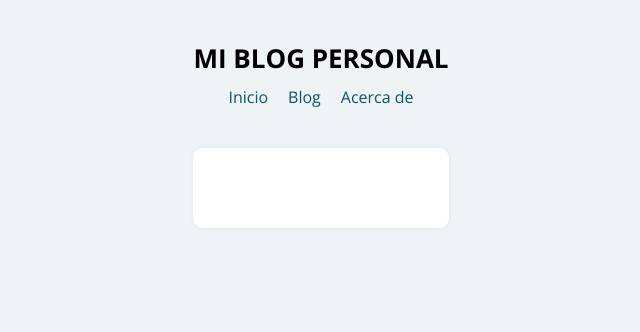
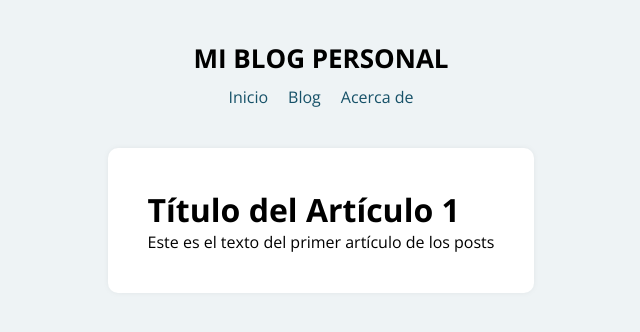
Before and after one commit to Sisifo-G/blog-react-router, a React (Create React App) app: page /post/1 in a window 1280 px wide. Shown: the top 332 px of the page, without its empty margins (319-959 px from the left). Built offline with nearby package versions, Linux system fonts and the light colour scheme.

Commit message:
Página Error404 agregada

```diff
--- a/src/App.js
+++ b/src/App.js
@@ -1,11 +1,13 @@
 
 import React from 'react';
 import styled from 'styled-components';
-import { BrowserRouter, Route } from 'react-router-dom';
+import { BrowserRouter, Route, Switch } from 'react-router-dom';
 import Header from './components/Header';
 import Inicio from './components/Inicio';
 import Blog from './components/Blog';
 import AcercaDe from './components/AcercaDe';
+import Post from './components/Post';
+import Error404 from './components/Error404';
 
 const ContenedorPrincipal = styled.div`
   padding: 40px;
@@ -26,9 +28,13 @@ function App() {
       <ContenedorPrincipal>
         <Header />
         <Main>
-          <Route path="/" exact={true} component={Inicio} />
-          <Route path="/blog" component={Blog} />
-          <Route path="/acerca-de" component={AcercaDe} />
+          <Switch>
+            <Route path="/" exact={true} component={Inicio} />
+            <Route path="/blog" component={Blog} />
+            <Route path="/post/:id" component={Post} />
+            <Route path="/acerca-de" component={AcercaDe} />
+            <Route component={Error404} />
+          </Switch>
         </Main>
       </ContenedorPrincipal>
     </BrowserRouter>
--- /dev/null
+++ b/src/components/Error404.js
@@ -0,0 +1,12 @@
+import React from 'react';
+
+const Error404 = () => {
+    return (
+        <div>
+            <h2>Error 404</h2>
+            <p>La página que buscas no existe o fue cambiada de lugar</p>
+        </div>
+     );
+}
+
+export default Error404;
--- /dev/null
+++ b/src/components/Post.js
@@ -0,0 +1,21 @@
+import React, {Fragment} from 'react';
+import posts from './../data/posts';
+import { useParams, Redirect } from 'react-router-dom';
+
+const Post = () => {
+    const {id} = useParams();
+    return (
+        <Fragment>
+            {posts[id-1] ?
+                <div>
+                    <h1>{posts[id-1].titulo}</h1>
+                    <p>{posts[id-1].texto}</p>
+                </div>
+                :
+                <Redirect to="/" />
+            }
+        </Fragment>
+     );
+}
+
+export default Post;
```
Also changed, not shown: 1 other file (tests, documents, lock files or other folders).
